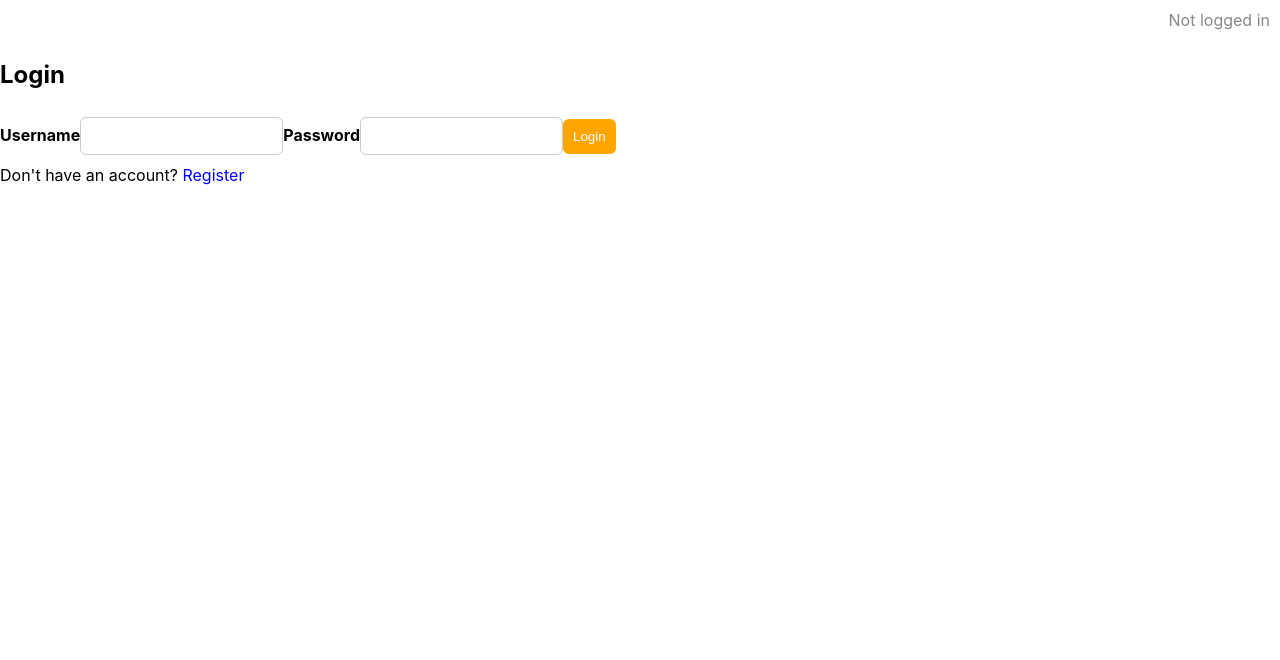
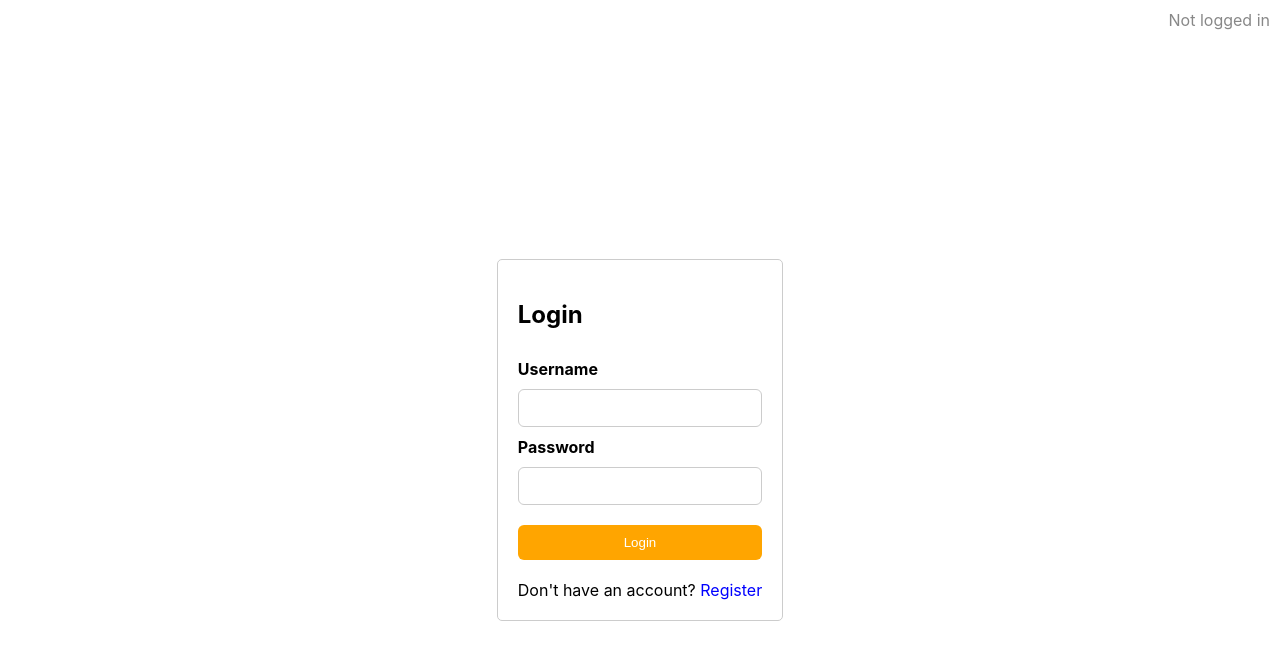
Before and after one commit to antoniunegrea/Car-Dealership-App, a React (Create React App) app in the folder frontend/: page / in a window 1280 px wide. Shown: the top 660 px of the page. Built offline with nearby package versions, Linux system fonts and the light colour scheme; no server answers.

Commit message:
login/regiser functionality

```diff
--- a/frontend/src/pages/LoginPage.tsx
+++ b/frontend/src/pages/LoginPage.tsx
@@ -1,5 +1,6 @@
 import React, { useState } from 'react';
 import { useNavigate } from 'react-router-dom';
+import '../styles/login.css';
 
 interface LoginPageProps {
   onLogin: (token: string, user: { id: number; username: string; role: string }) => void;
--- a/frontend/src/pages/RegisterPage.tsx
+++ b/frontend/src/pages/RegisterPage.tsx
@@ -1,5 +1,6 @@
 import React, { useState } from 'react';
 import { useNavigate } from 'react-router-dom';
+import '../styles/register.css'
 
 const RegisterPage: React.FC = () => {
   const [username, setUsername] = useState('');
@@ -46,7 +47,7 @@ const RegisterPage: React.FC = () => {
         </select>
         <button type="submit">Register</button>
         <div style={{ marginTop: 10 }}>
-          Already have an account? <span style={{ color: 'blue', cursor: 'pointer' }} onClick={() => navigate('/login')}>Login</span>
+          Already have an account? <span style={{ color: 'blue', cursor: 'pointer' }} onClick={() => navigate('/')}>Login</span>
         </div>
       </form>
     </div>
--- /dev/null
+++ b/frontend/src/styles/login.css
@@ -0,0 +1,21 @@
+
+
+.login-container {
+  display: flex;
+  justify-content: center;
+  align-items: center;
+  height: 100vh;
+}
+
+.login-form {
+  display: flex;
+  flex-direction: column;
+  gap: 10px;
+  padding: 20px;
+  border: 1px solid #ccc;
+  border-radius: 5px;
+}
+
+.error-message {
+  color: red;
+}
--- /dev/null
+++ b/frontend/src/styles/register.css
@@ -0,0 +1,20 @@
+.register-container {
+    display: flex;
+    justify-content: center;
+    align-items: center;
+    height: 100vh;
+}
+
+
+.register-form {
+    display: flex;
+    flex-direction: column;
+    gap: 10px;
+    padding: 20px;
+    border: 1px solid #ccc;
+    border-radius: 5px;
+}
+
+.error-message {
+    color: red;
+}
```
Also changed, not shown: 1 other file (tests, documents, lock files or other folders).
